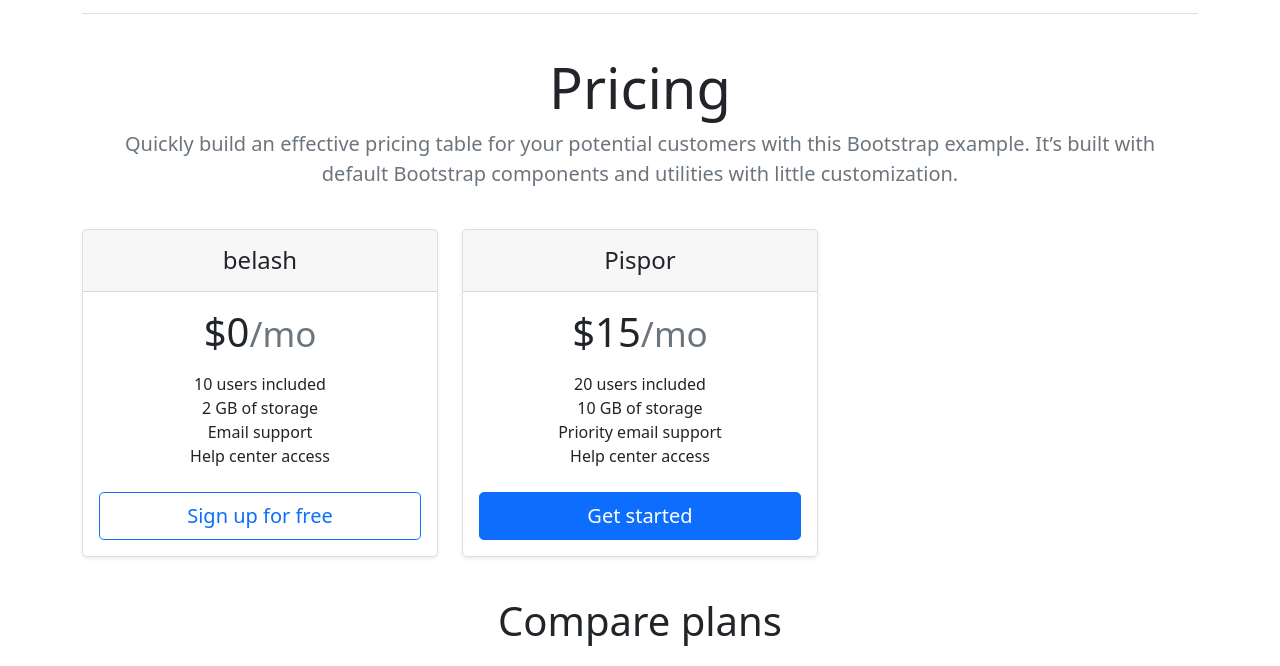
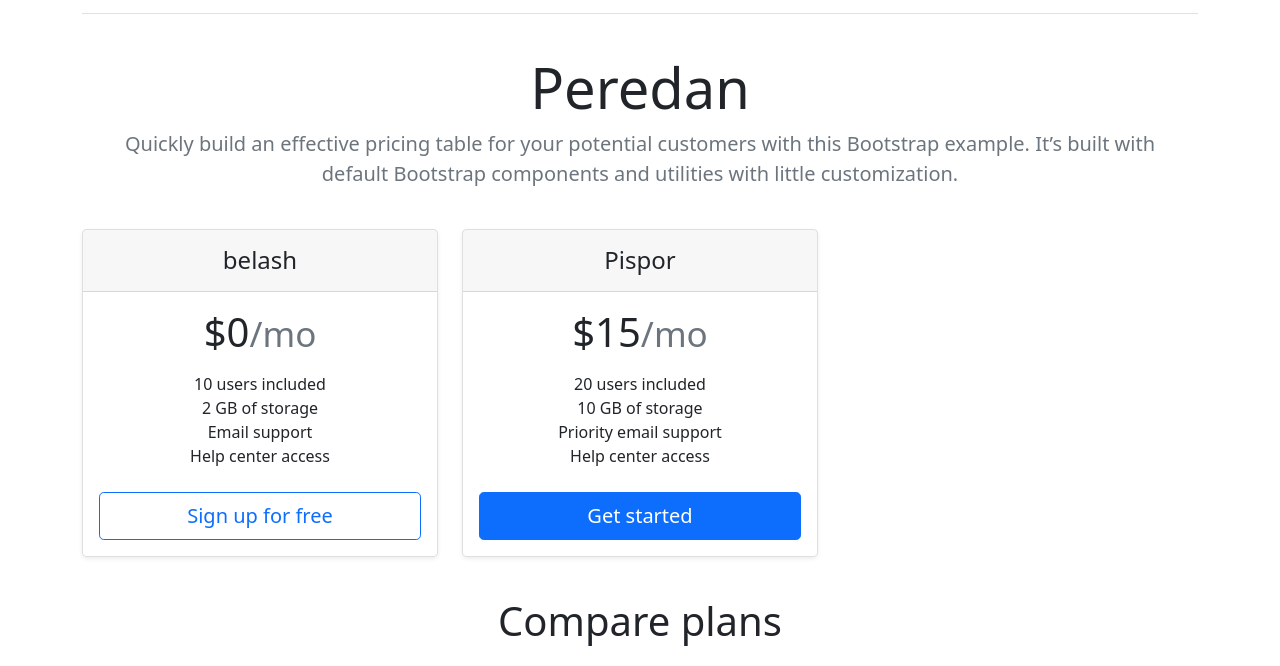
Before and after one commit to recev/shopping, a plain HTML site: page index.html in a window 1280 px wide. Shown: the part 59-725 px from the top of the page. Drawn offline with nearby package versions, Linux system fonts and the light colour scheme.

Commit message:
Update index.html

```diff
--- a/index.html
+++ b/index.html
@@ -29,7 +29,7 @@
             </div>
 
             <div class="pricing-header p-3 pb-md-4 mx-auto text-center">
-                <h1 class="display-4 fw-normal">Pricing</h1>
+                <h1 class="display-4 fw-normal">Peredan</h1>
                 <p class="fs-5 text-muted">Quickly build an effective pricing table for your potential customers with this Bootstrap example. It’s built with default Bootstrap components and utilities with little customization.</p>
             </div>
         </header>
```
